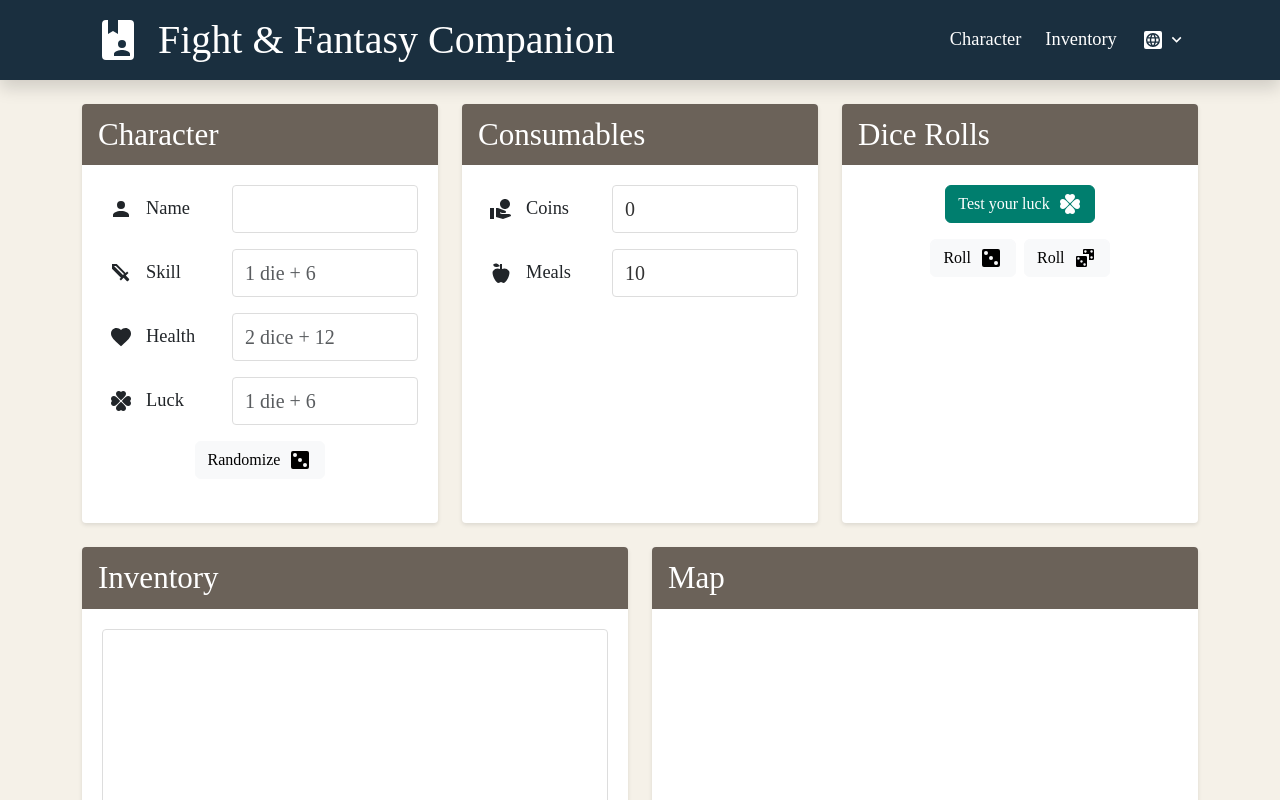
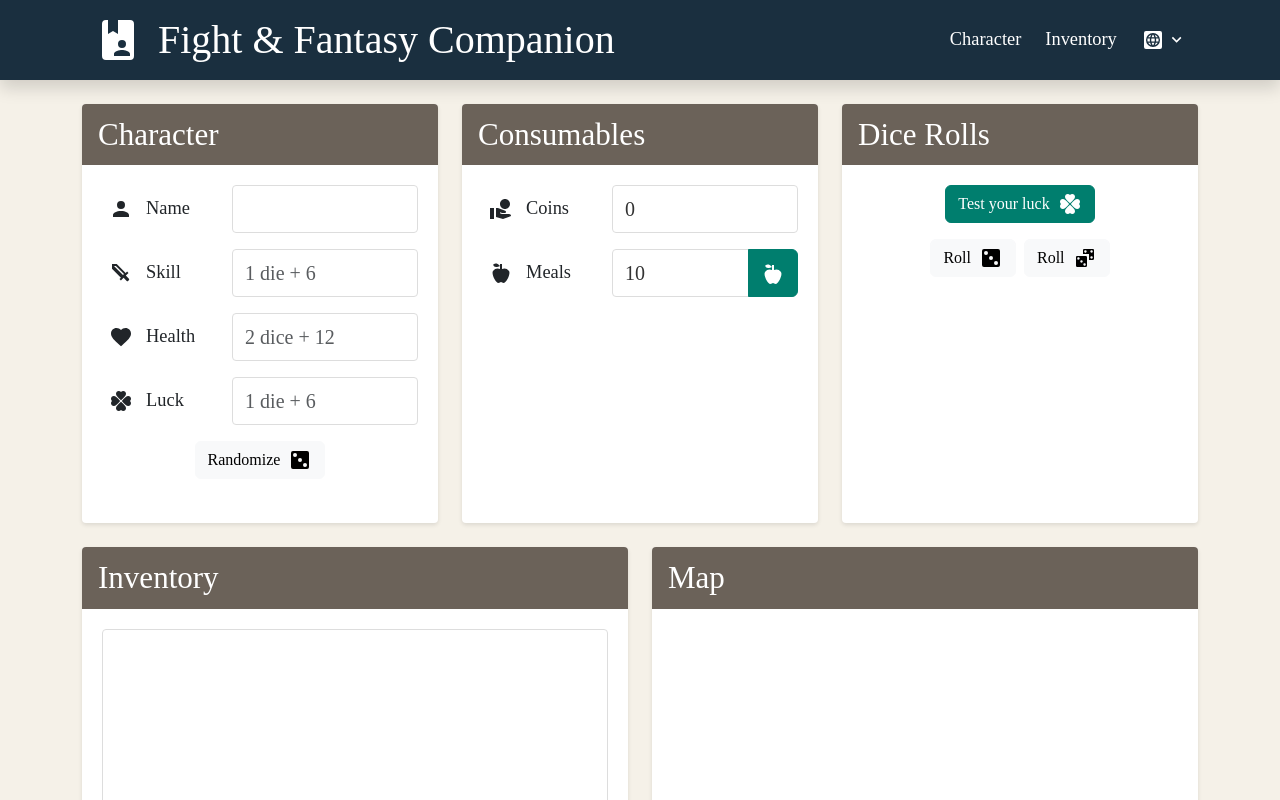
Before and after one commit to dialex/fnf-companion, a React (Vite) app: page / in a window 1280 px wide. Shown: the top 800 px of the page. Built offline with nearby package versions, Linux system fonts and the light colour scheme; the HTML template or start-up script is replaced by a standard one; a web font is replaced by a local one.

Commit message:
feat: add meal consumption button with health restoration

```diff
--- a/src/App.jsx
+++ b/src/App.jsx
@@ -61,6 +61,15 @@ function App() {
   const handleNumberChange = (setter, value) => {
     const numValue = parseInt(value) || 0;
     setter(String(Math.max(0, numValue)));
+  };
+
+  const handleConsumeMeal = () => {
+    const currentMeals = parseInt(meals) || 0;
+    if (currentMeals > 0) {
+      setMeals(String(currentMeals - 1));
+      const currentHealth = parseInt(health) || 0;
+      setHealth(String(currentHealth + 4));
+    }
   };
 
   const handleRandomStats = () => {
@@ -290,6 +299,7 @@ function App() {
                   <label className="content field-label">
                     {t('fields.meals')}
                   </label>
+                  <div className="input-group" style={{ flex: 1 }}>
                     <input
                       type="number"
                       className="content field-input form-control"
@@ -299,6 +309,15 @@ function App() {
                         handleNumberChange(setMeals, e.target.value)
                       }
                     />
+                    <button
+                      type="button"
+                      className="btn btn-primary"
+                      onClick={handleConsumeMeal}
+                      disabled={parseInt(meals) <= 0}
+                    >
+                      <Icon path={mdiFoodApple} size={1} />
+                    </button>
+                  </div>
                 </div>
               </div>
             </section>
```
Lines whose indentation alone changed are shown as unchanged.
